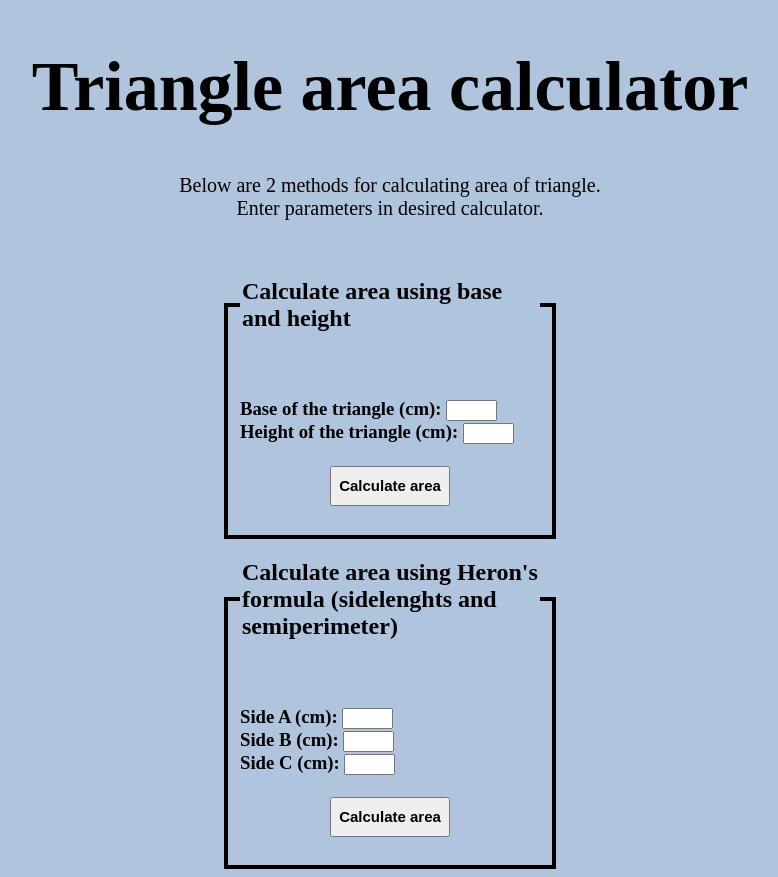
After one commit to solingenn/geometry-calculator, a Symfony app: template templates/triangle/triangle.html.twig in a window 1280 px wide. The commit adds this page. Shown: the whole page, without its empty margins (250-1028 px from the left). Run offline with Twig, Linux system fonts and the light colour scheme; the template is opened without the code that fills it, so the values that code supplies are empty; some libraries are stand-ins or nearby versions.

Commit message:
Triangle calculator
- create triangle controller
- create triangle service
- create result page
- create forms for calculators
- create triangle page

```diff
--- a/public/css/style.css
+++ b/public/css/style.css
@@ -1,26 +1,64 @@
 /*
  * homepage style
  */
-body
-{
+body{
 	background-color: lightsteelblue;
 }
 
-h1.title
-{
+h1.title{
     text-align: center;
     font-size: 70px;
 }
 
-a
-{
+a{
     text-decoration: none;
 }
 
-h2.link
-{
+h2.link{
     text-decoration: none;
     text-align: center;
     font-size: 40px;
     color: darkred;
 }
+
+/*
+ * triangle style
+ */
+div.introduction{
+    text-align: center;
+    font-size: 20px;
+}
+
+fieldset.triangle_form
+{
+    margin: auto;
+    width: 300px;
+    border-width: 4px;
+    border-style: solid;
+    border-color: black;
+}
+
+
+/*
+ * common style
+ */
+input[type=number]{
+    width: 43px;
+}
+
+input[type=submit]{
+    font-size: 15px;
+    font-weight: bold;
+    width: 120px;
+    height: 40px;
+    display: block;
+    margin: 0 auto;
+}
+
+/*
+ * result page
+ */
+div.result{
+    text-align: center;
+    font-size: 40px;
+}
--- a/templates/homepage.html.twig
+++ b/templates/homepage.html.twig
@@ -4,7 +4,7 @@
 
 <h1 class="title">Geometry Calculator</h1>
 
-<a href=""><h2 class="link">Calculate surface of triangle</h2></a>
+<a href="{{ path('triangle') }}"><h2 class="link">Calculate surface of triangle</h2></a>
 <a href=""><h2 class="link">Calculate diameter of circle</h2></a>
 
 {% endblock %}
--- /dev/null
+++ b/templates/triangle/_form_base_height.html.twig
@@ -0,0 +1,15 @@
+<form method="post" action="{{ path('base-height-area-calculator') }}" >
+<fieldset class="triangle_form">
+    <legend><h2>Calculate area using base and height</h2></legend>
+    <h3>
+        <br>
+        <label for="base">Base of the triangle (cm):</label>
+        <input type="number" name="base" id="base" min="1" required>
+        <br>
+        <label for="height">Height of the triangle (cm):</label>
+        <input type="number" name="height" id="height" min="1" required>
+        <br>
+        <br>
+    <input type="submit" value="Calculate area">
+</fieldset>
+</form>
--- /dev/null
+++ b/templates/triangle/_form_side_lenghts.html.twig
@@ -0,0 +1,18 @@
+<form method="post" action="{{ path('heron-formula-area-calculator') }}" >
+<fieldset class="triangle_form">
+    <legend><h2>Calculate area using Heron's formula (sidelenghts and semiperimeter)</h2></legend>
+    <h3>
+        <br>
+        <label for="side_a">Side A (cm):</label>
+        <input type="number" name="side_a" id="side_a" min="1" required>
+        <br>
+        <label for="side_b">Side B (cm):</label>
+        <input type="number" name="side_b" id="side_b" min="1" required>
+        <br>
+        <label for="side_c">Side C (cm):</label>
+        <input type="number" name="side_c" id="side_c" min="1" required>
+        <br>
+        <br>
+    <input type="submit" value="Calculate area">
+</fieldset>
+</form>
--- /dev/null
+++ b/templates/triangle/triangle.html.twig
@@ -0,0 +1,20 @@
+{% extends "base.html.twig" %}
+
+{% block body %}
+
+<h1 class="title">Triangle area calculator</h1>
+
+<div class="introduction">
+    <p>
+    Below are 2 methods for calculating area of triangle.
+    <br>
+    Enter parameters in desired calculator.
+    </p>
+</div>
+
+<br>
+
+{{ include('triangle/_form_base_height.html.twig') }}
+{{ include('triangle/_form_side_lenghts.html.twig') }}
+
+{% endblock %}
```
Also changed, not shown: src/Controller/TriangleController.php (added, +52 -0 lines), src/Service/TriangleService.php (added, +64 -0 lines), templates/result_page.html.twig (added, +19 -0 lines).
